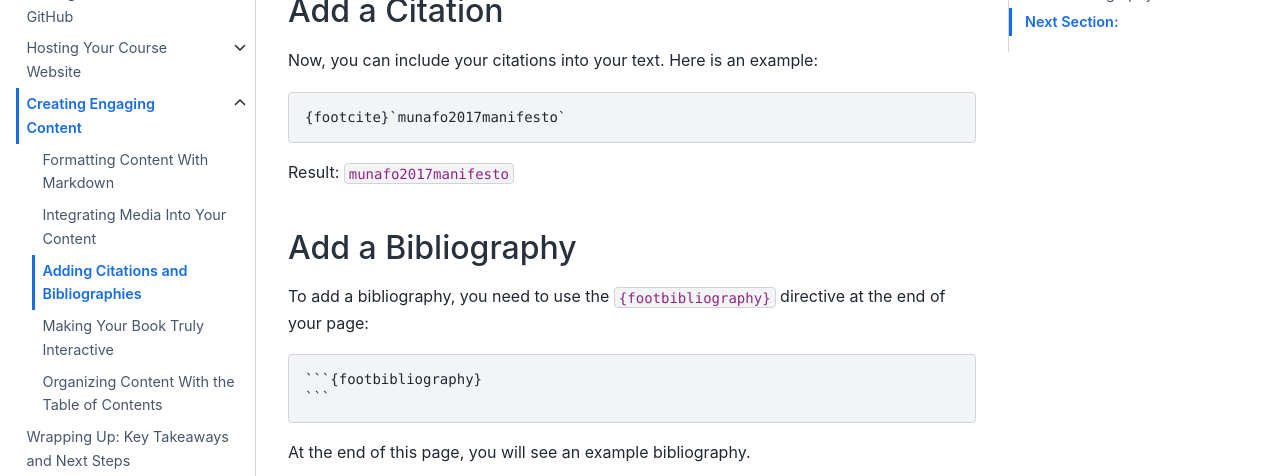
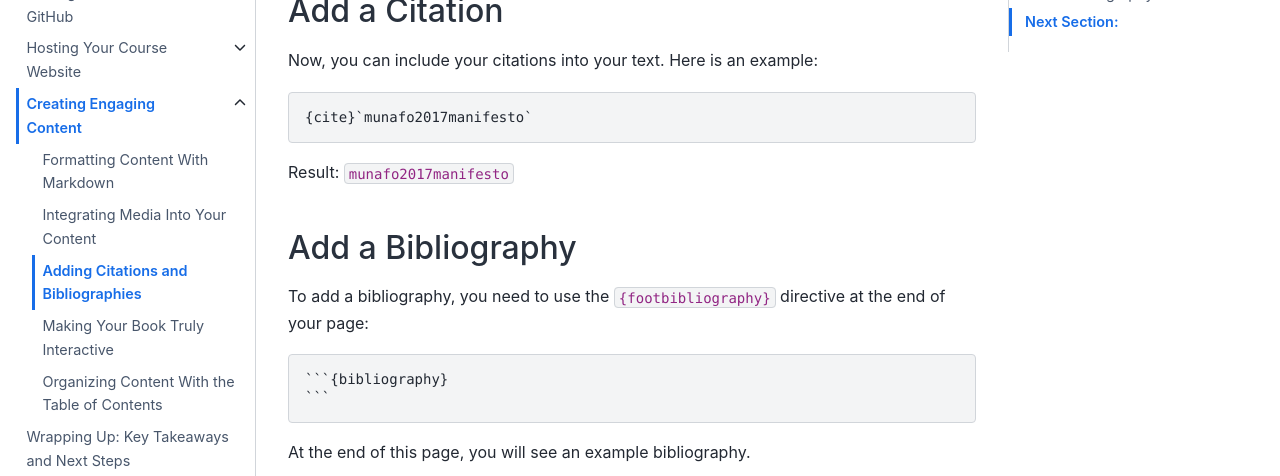
Before and after one commit to M-earnest/tutorial_jupyter_books, a Jupyter Book: the page built from content/3_create/citations.md, in a window 1280 px wide and 900 px high, scrolled down 1141 px. Shown: the part 151-627 px from the top of the window. Built offline with Jupyter Book 1.0.4 settings and Sphinx 7.4.7 and the Sphinx Book theme 1.1.4, drawn with Linux system fonts in a browser that asks for light colours; pages that are not in the unit, such as notebooks, are missing from menus; cross-references to code outside the pages are shown as plain code.

Commit message:
Update citations.md

`````diff
--- a/content/3_create/citations.md
+++ b/content/3_create/citations.md
@@ -22,17 +22,17 @@ This will ensure that author and year are displayed correctly.
 Now, you can include your citations into your text. Here is an example:
 
 ```
-{footcite}`munafo2017manifesto`
+{cite}`munafo2017manifesto`
 ```
 
 Result:
-{footcite}`munafo2017manifesto`
+{cite}`munafo2017manifesto`
 
 ## Add a Bibliography
 
 To add a bibliography, you need to use the `{footbibliography}` directive at the end of your page:
 ````
-```{footbibliography}
+```{bibliography}
 ```
 ````
 At the end of this page, you will see an example bibliography.
@@ -43,5 +43,5 @@ In the next section, you will learn how to integrate feedback questions.
 
 ----
 **References**
-```{footbibliography}
+```{bibliography}
 ```
`````
